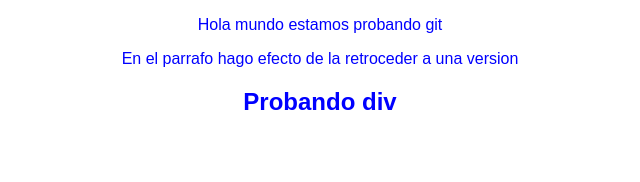
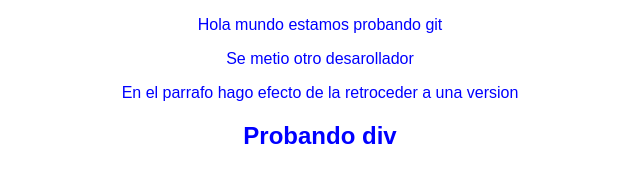
Before and after one commit to jesiding/HyperBlog, a plain HTML site: page index.html in a window 1280 px wide. Shown: the whole page, without its empty margins (320-960 px from the left). Drawn offline with Linux system fonts and the light colour scheme.

Commit message:
Primer commit del desarollador nuevo

```diff
--- a/index.html
+++ b/index.html
@@ -9,6 +9,7 @@
 </head>
 <body>
     <p>Hola mundo estamos probando git</p>
+    <p>Se metio otro desarollador</p>
     <p>En el parrafo hago efecto de la retroceder a una version</p>
     <div>
         <article>
```
